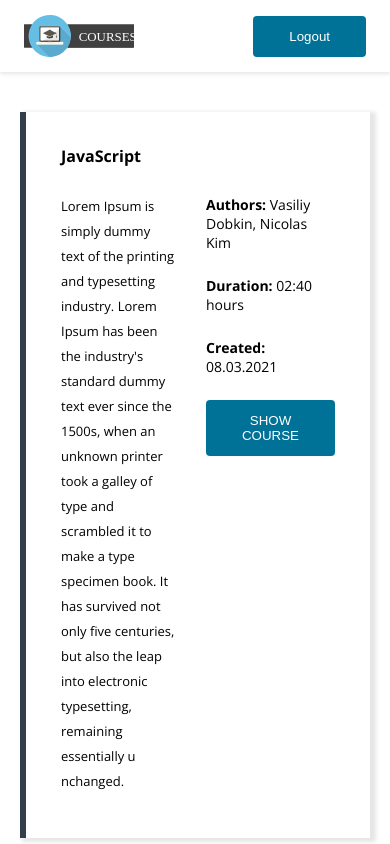
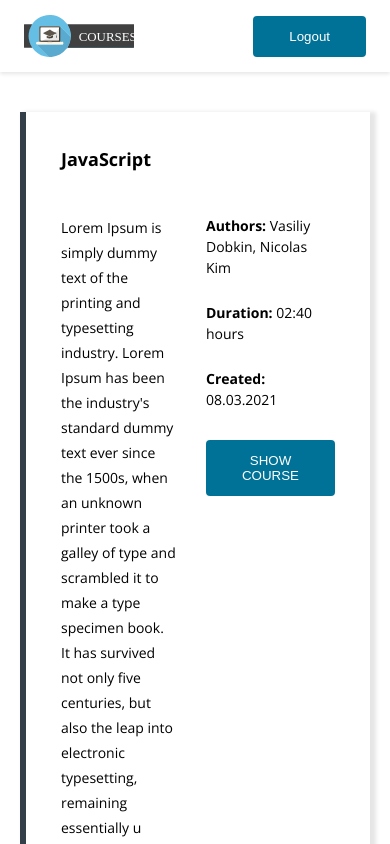
Before and after one commit to FreeFallRush/courses-app, a React (Vite) app: page / in a window 390 px wide. Shown: the top 844 px of the page. Built offline with nearby package versions, Linux system fonts and the light colour scheme.

Commit message:
Added CourseCard styles in CourseCard.module.css

```diff
--- a/src/components/Courses/components/CourseCard/CourseCard.module.css
+++ b/src/components/Courses/components/CourseCard/CourseCard.module.css
@@ -30,3 +30,34 @@
     font-weight: 400;
     line-height: 25px;
 }
+
+.duration,
+.author,
+.date {
+    font-size: 13px;
+    font-weight: 400;
+    line-height: 1.5;
+}
+
+.date {
+    margin-bottom: 30px;
+}
+
+@media (max-width: 768px) {
+    .cardContainer {
+        display: flex;
+        flex-direction: column;
+        gap: 15px;
+    }
+
+    .title {
+        font-size: 18px;
+    }
+
+    .description,
+    .duration,
+    .author,
+    .date {
+        font-size: 14px;
+    }
+}
```
